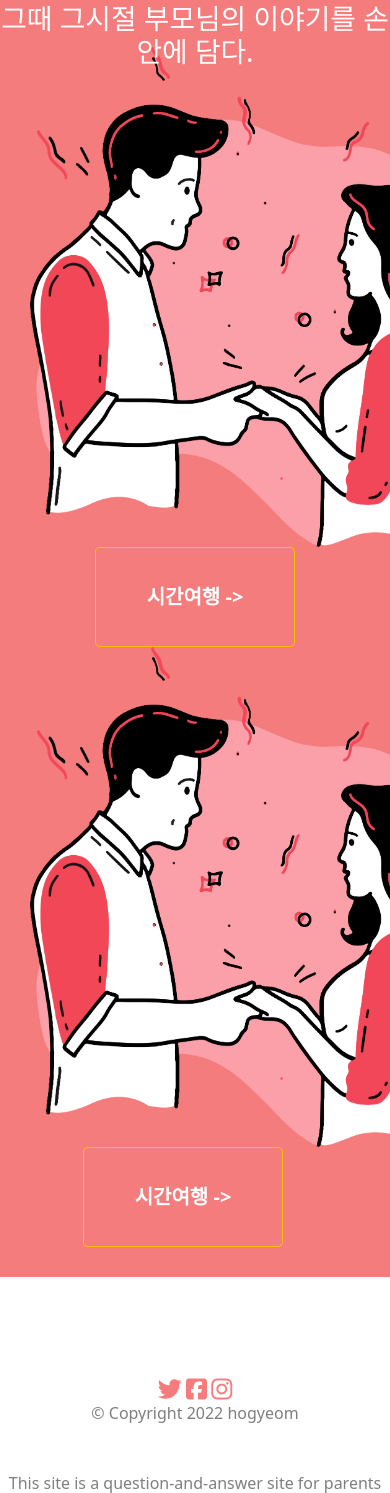
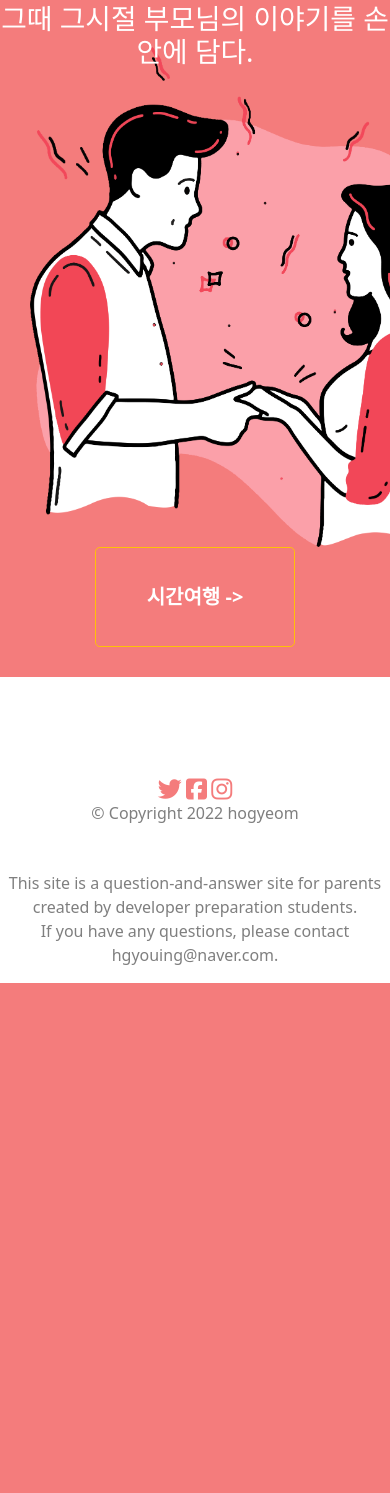
Before and after one commit to hokimr/portfolio_web_1, a Flask app: page / in a window 390 px wide; the page is wider, and only the part inside the window is pictured. Shown: the part 323-1816 px from the top of that part. After the commit the page ends 1306 px from the top of that part, so only its background shows below. Run offline with Flask 2, Linux system fonts and the light colour scheme; some libraries are stand-ins or nearby versions.

Commit message:
mobile ui edit

```diff
--- a/templates/index.html
+++ b/templates/index.html
@@ -16,19 +16,14 @@
         <span style="--delay: .8s">그때 그시절 부모님의 이야기를 손안에 담다.</span>
         </h1>
 
-            <div class="row">
 
-        <div class="col-lg-6 col-md-6 col-sm-12 ">
-                        <img class="title_image" src="static/img/promise-day.png" alt="iphone-mockup">
-            <a href='{{ url_for("q_page_1") }}'><button type="button" class="btn btn-outline-warning btn-lg start-button " > 시간여행 -></button></a>
-        </div>
 
     </div>
         </div>
 
     <div class="row">
 
-        <div class="col-lg-6 col-md-6 col-sm-12 ">
+        <div class="col-lg-6 ">
             <img class="title_image" src="static/img/promise-day.png" alt="iphone-mockup">
             <a href='{{ url_for("q_page_1") }}'><button type="button" class="btn btn-outline-warning btn-lg start-button " > 시간여행 -></button></a>
         </div>
```
